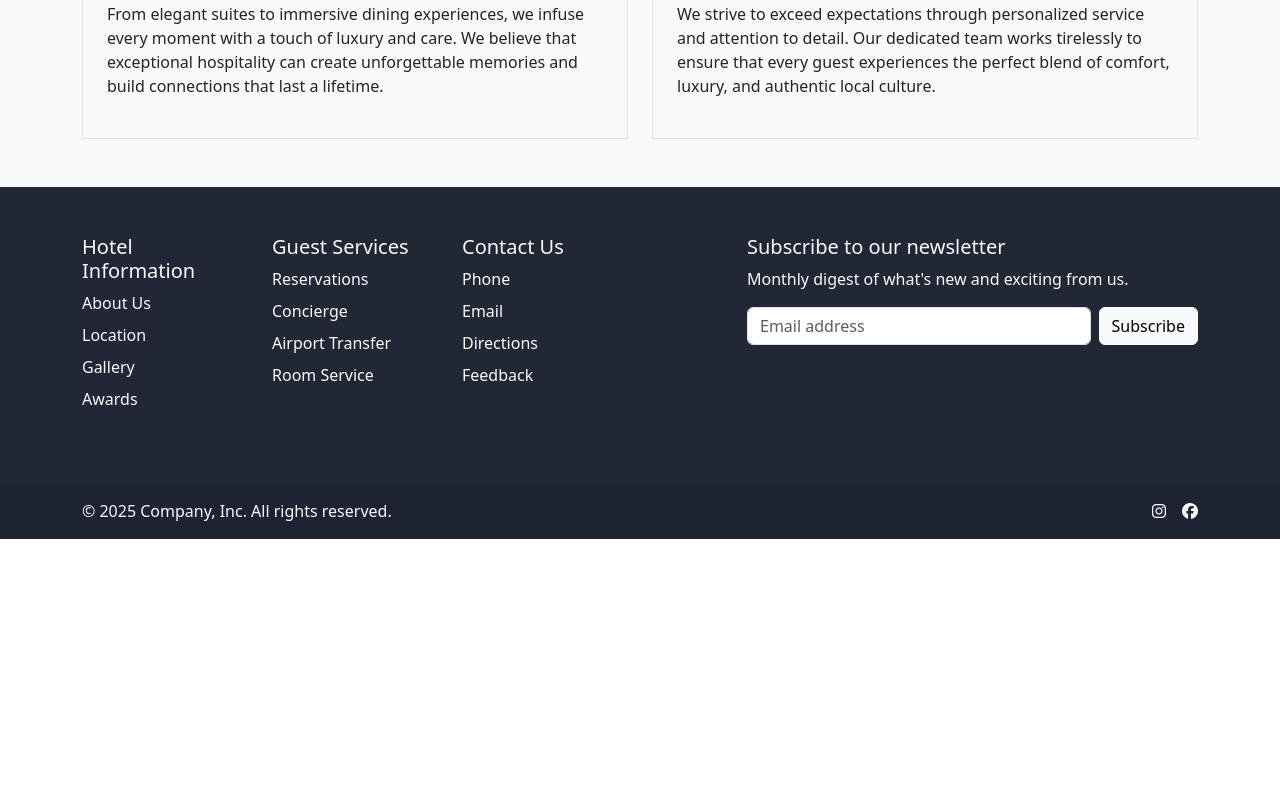
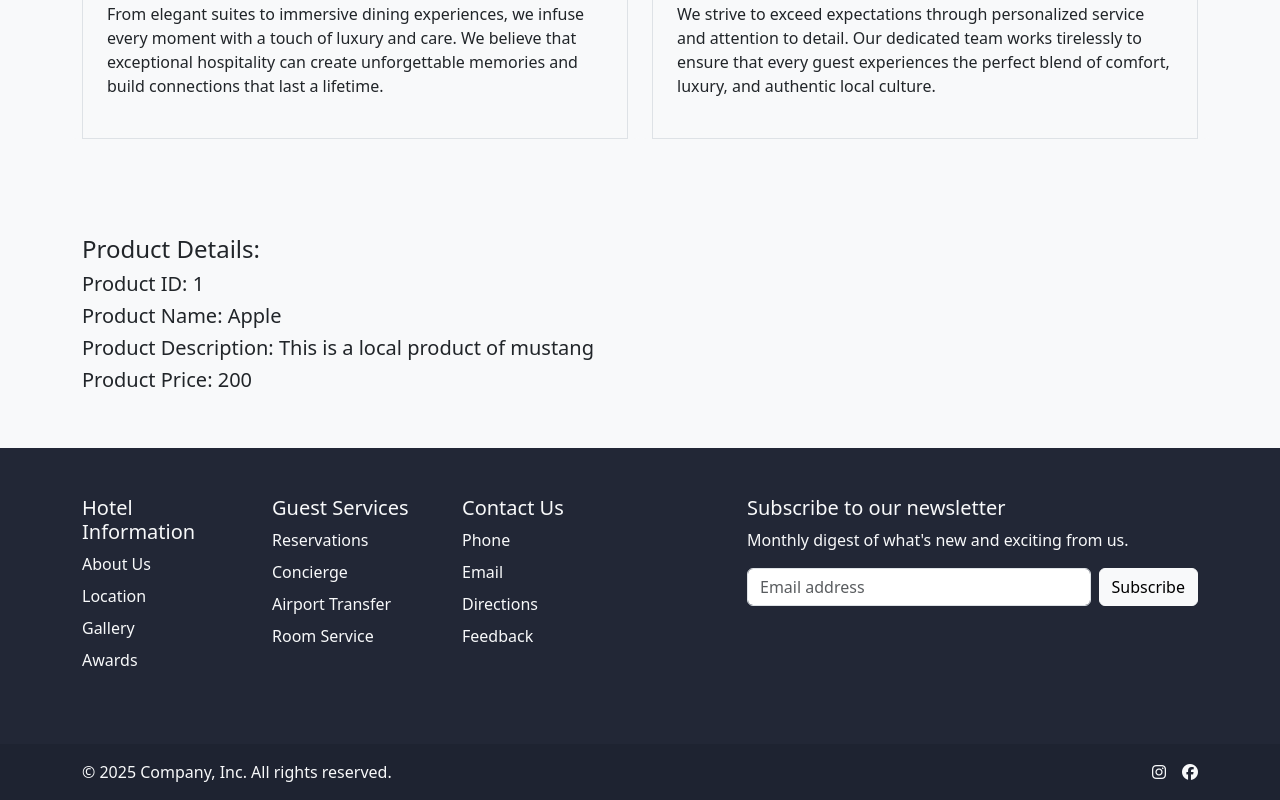
Before and after one commit to Saumya-Shrestha/MindRisers-MERN, a React (Vite) app in the folder client/: page /about in a window 1280 px wide. Shown: the part 1519-2319 px from the top of the page. Before the commit the page ends 2058 px from the top, so only its background shows below. Built offline with nearby package versions, Linux system fonts and the light colour scheme; no server answers.

Commit message:
usecontext Hook

```diff
--- a/client/src/App.jsx
+++ b/client/src/App.jsx
@@ -11,6 +11,8 @@ import Blog from './pages/Blog';
 import Footer from './components/Footer';
 import UserList from './components/UserList';
 import UserDetail from './components/UserDetail';
+import ProductState from './context/ProductState';
+import { UserProvider } from './context/UserContext';
 
 function App() {
   const [mode, setMode] = useState(localStorage.getItem('theme') || 'light');
@@ -35,6 +37,8 @@ function App() {
 
   return (
     <>
+      <ProductState>
+        <UserProvider>
           <Navbar
             title={title}
             mode={mode}
@@ -75,6 +79,8 @@ function App() {
           </Routes>
 
           <Footer mode={mode} />
+        </UserProvider>
+      </ProductState>
     </>
   );
 }
--- /dev/null
+++ b/client/src/context/ProductContext.jsx
@@ -0,0 +1,5 @@
+import { createContext } from 'react';
+
+const ProductContext = createContext();
+
+export default ProductContext;
--- /dev/null
+++ b/client/src/context/ProductState.jsx
@@ -0,0 +1,35 @@
+import React from 'react';
+import ProductContext from './ProductContext';
+import { useState } from 'react';
+
+const ProductState = (props) => {
+  const product = {
+    id: 1,
+    name: 'Apple',
+    description: 'This is a local product of mustang',
+    price: 200,
+  };
+
+  const [count, setCount] = useState(10);
+
+  const [news, setnews] = useState([]);
+
+  const fetchData = async () => {
+    try {
+      const response = await fetch('https://newsapi.org/v2/top-headlines?country=us&apiKey=e09d9f7d5a38417fac4d41c193572a25');
+      const data = await response.json();
+      setnews(data.articles);
+    } catch (error) {
+      console.error('Error fetching news:', error);
+      setnews({ articles: [] });
+    }
+  };
+
+  return (
+    <>
+      <ProductContext.Provider value={{ product, count, setCount, news, fetchData }}>{props.children}</ProductContext.Provider>
+    </>
+  );
+};
+
+export default ProductState;
--- /dev/null
+++ b/client/src/context/UserContext.jsx
@@ -0,0 +1,20 @@
+import { createContext } from 'react';
+
+const UserContext = createContext();
+
+const UserProvider = (props) => {
+  const user = {
+    id: 1,
+    name: 'Ram',
+    gender: 'Male',
+    age: 25,
+  };
+
+  return (
+    <>
+      <UserContext.Provider value={{ user }}>{props.children}</UserContext.Provider>
+    </>
+  );
+};
+
+export { UserContext, UserProvider };
--- a/client/src/pages/About.jsx
+++ b/client/src/pages/About.jsx
@@ -1,10 +1,26 @@
-import React from 'react';
+import React, { useContext, useEffect } from 'react';
 import b1 from '../assets/blog/blog-1.jpg';
 import b2 from '../assets/blog/blog-2.jpg';
 import SmallBanner from '../components/SmallBanner';
 import AboutCard from '../components/AboutCard';
+import ProductContext from '../context/ProductContext';
+import { UserContext } from '../context/UserContext';
 
 const About = ({ mode }) => {
+  const context = useContext(ProductContext);
+  const { product, count, news, fetchData } = context;
+  console.log('Product: ', product);
+  console.log('Count: ', count);
+  console.log('News:', news);
+
+  useEffect(() => {
+    fetchData();
+  }, []);
+
+  const userContext = useContext(UserContext);
+  const { user } = userContext;
+  console.log('User: ', user);
+
   return (
     <div className={`bg-${mode} text-${mode === 'light' ? 'dark' : 'light'}`}>
       <SmallBanner
@@ -42,6 +58,14 @@ const About = ({ mode }) => {
           />
         </div>
       </div>
+
+      <div className='container py-5'>
+        <h4>Product Details:</h4>
+        <h5>Product ID: {product.id} </h5>
+        <h5>Product Name: {product.name} </h5>
+        <h5>Product Description: {product.description} </h5>
+        <h5>Product Price: {product.price} </h5>
+      </div>
     </div>
   );
 };
```
Lines whose indentation alone changed are shown as unchanged.
